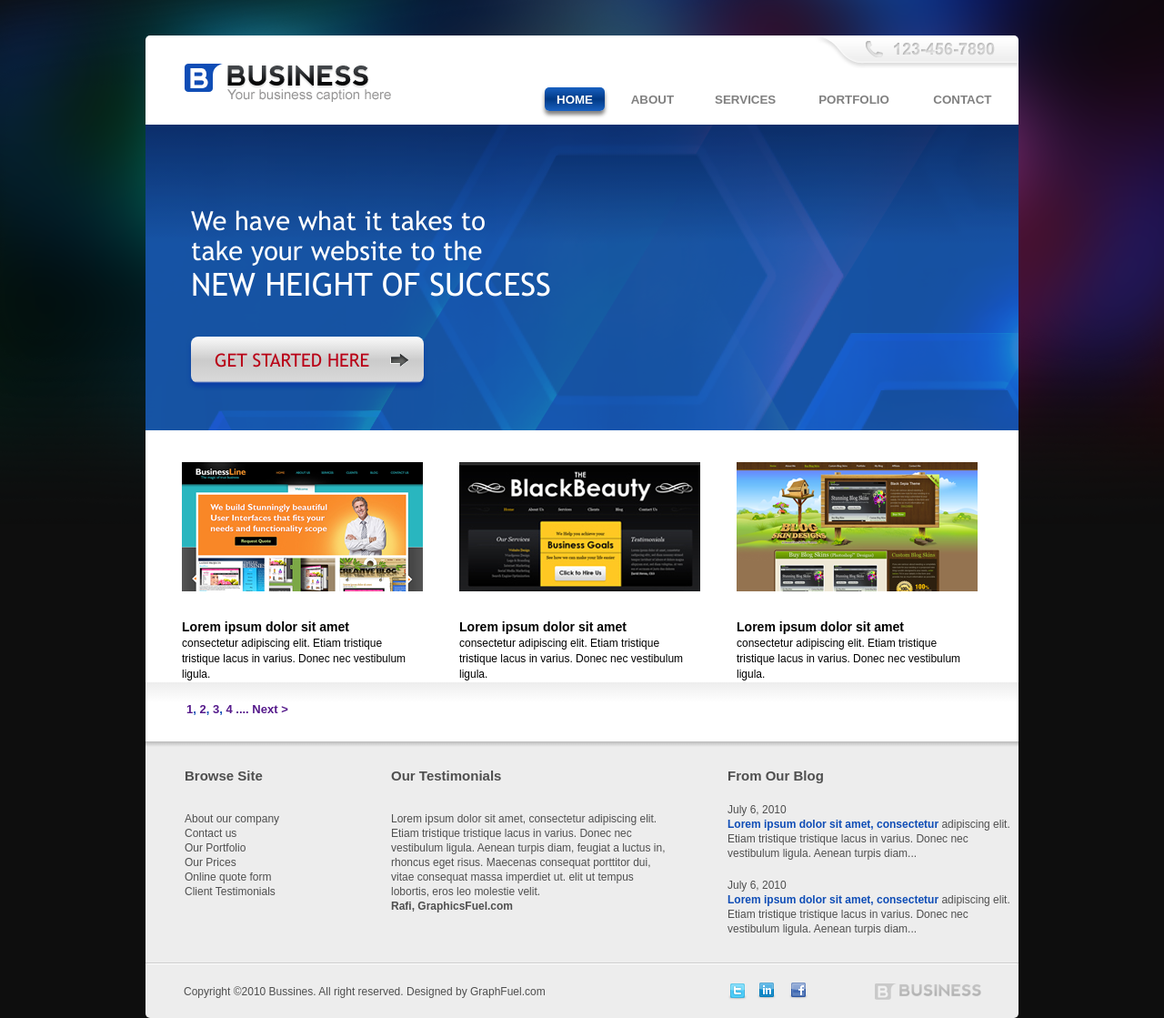
After one commit to maks2020/test1, a PHP site: page /home.html in a window 1280 px wide. The commit adds this page. Shown: the whole page at 91% size. Run offline with PHP 8.4, Linux system fonts and the light colour scheme.

Commit message:
home page work add panel text of panel button get started here

```diff
--- a/site/about_us.css
+++ b/site/about_us.css
@@ -1,3 +1,9 @@
+#panel {
+	height: 84px;
+	background-image: url("images/header_panel grad.png");
+	background-repeat: no-repeat;
+}
+
  #panel #main_text {
 	text-align: right;
 	font-size: 20px;
--- a/site/header.css
+++ b/site/header.css
@@ -54,7 +54,7 @@
 
 .button_nav_header_hidden {
 	font-weight: bold;
-	border: 1px solid #ffffff;
+	border: none;
 	border-radius: 5px;
 	background: none;
 	color: #808080;
@@ -90,9 +90,6 @@
 #panel {
 	text-align: left;
 	width: 960px;
-	height: 84px;
-	background-image: url("images/header_panel grad.png");
-	background-repeat: no-repeat;
 	float: left;
 }
 
--- /dev/null
+++ b/site/home.css
@@ -0,0 +1,145 @@
+#content_main {
+	width: 960px;
+	background: #ffffff;
+	float: left;
+}
+
+.column_context,
+.column_context_2,
+.column_context_3 {
+	width: 265px;
+	text-align: left;
+	line-height: 1.4;
+	margin: 35px 0px 0px 40px;
+	float: left;
+}
+
+.column_context h3,
+.column_context_2 h3,
+.column_context_3 h3 {
+	padding-top: 25px;
+}
+
+.column_context_2 {
+	margin: 55px 0px 0px 40px;
+}
+
+.column_context_3 {
+	margin: 55px 0px 32px 40px;
+}
+
+#count_page {
+	width: 960px;
+	text-align: left;
+	font-size: 13px;
+	font-weight: bold;
+	color: #0f4db6;
+	background: #ededed;
+	height: 65px;
+	background: linear-gradient(to bottom, #ededed, #ffffff 22px);
+	float:left;
+}
+
+#count_page p {
+	padding: 22px 0 0 45px;
+	float: left;
+}
+
+#panel {
+	text-align: left;
+
+	height: 336px;
+	width: 960px;
+	background: #1b64c8;
+}
+
+#panel #image_panel {
+	filter: alpha(opacity=30);
+    -moz-opacity: 0.5;
+    -khtml-opacity: 0.5;
+    opacity: 0.5;
+}
+
+#bg_01 {
+	height: 336px;
+	width: 960px;
+	background: linear-gradient(to bottom, #072666, #1b64c8 130px);
+	opacity: .8;
+	float: left;
+}
+
+#bg_02 {
+	width: 960px;
+	float: left;
+}
+
+#panel #menu_header_2 {
+	text-align: right;
+	font-size: 13px;
+	font-weight: 100;
+	color: #93daff;
+	width: 360px;
+	padding: 41px 30px 0 0;
+	float: right;
+}
+
+#menu_header_2 li {
+	margin-right: 10px;
+	display: inline-block;
+}
+
+#head_panel_header {
+	font-size: 25px;
+	color: red;
+}
+
+@font-face {
+	font-family: trebuchet;
+	src: url("font/trebuchet_ms/trebuchet_ms.ttf");
+}
+
+#text_block {
+	width: 400px;
+	text-align: left;
+	font-family: trebuchet;
+	color: #ffffff;
+	position: relative;
+	top: -247px;
+	left: 50px;
+}
+
+#text_block_1 {
+	width: 330px;
+	font-size: 29px;
+	float: left;
+}
+
+#text_block_2 {
+	width: 400px;
+	font-size: 35px;
+	float: left;
+}
+
+#get_started_here {
+	text-align: left;
+	width: 256px;
+	height: 51px;
+	font-family: trebuchet;
+	font-size: 20px;
+	color: #b90016;
+	border: none;
+	border-radius: 8px;
+	background: linear-gradient(#fcfcfc, #f1f1f1 5px, #cbcbcb 26px, #d9d9d9 49px, #0939a7);
+	margin-top: 37px;
+	box-shadow: 0 4px 4px 0 rgba(9,57,167,.75);
+}
+
+#str_button_get_started_here {
+	position: relative;
+	top: -32px;
+	left: 219px;
+}
+
+#string_get_started_here {
+	padding-left: 26px;
+}
--- /dev/null
+++ b/site/home.html
@@ -0,0 +1,196 @@
+<!DOCTYPE html>
+
+<html>
+
+	<head>
+		<meta charset="utf-8"/>
+		<title>B - Home</title>
+		<link href="main_style.css" rel="stylesheet" type="text/css">
+		<link href="header.css" rel="stylesheet" type="text/css">
+		<link href="home.css" rel="stylesheet" type="text/css">
+		<link href="footer.css" rel="stylesheet" type="text/css">
+
+	</head>
+
+	<body>
+
+		<header>
+
+			<div id="logo_nav">
+
+
+				<div id="logo_phone">
+					<img src="images/logo_menu_phone.png" alt="logotype company">
+				</div> <!--end logo_phone-->
+
+				<div id="logo">
+					<img src="images/logo.png">
+				</div> <!--end logo-->
+
+				<div id="nav">
+					<ul>
+						<li><button id="button_nav_header_active" class="width_66">HOME</button></li>
+						<li><a href="aboutus.html"><button class="button_nav_header_hidden width_66">ABOUT</button></a></li>
+						<li><button class="button_nav_header_hidden width_100 width_100">SERVICES</button></li>
+						<li><a href="portfolio.html"><button class="button_nav_header_hidden width_100">PORTFOLIO</button></a></li>
+						<li><button class="button_nav_header_hidden width_100">CONTACT</button></li>
+					</ul>
+				</div> <!--end nav-->
+
+			</div> <!--end logo_nav-->
+
+			<div id="panel">
+
+				<div id="bg_01">
+
+					<div id="bg_2">
+
+						<img src="images/header_image_panel.png" id="image_panel">
+
+					</div>
+
+				</div>
+
+
+				<div id="text_block">
+
+					<div id="text_block_1">
+						<p>We have what it takes to</br>take your website to the</p>
+					</div> <!--end text_block_1-->
+
+					<div id="text_block_2">
+						<p>NEW HEIGHT OF SUCCESS</p>
+					</div> <!--end text_block_2-->
+
+					<div id="block_button_get_start_here">
+						<button id="get_started_here"><span id="string_get_started_here">GET STARTED HERE</span></button>
+
+						<div id="str_button_get_started_here">
+							<img src="images/Untitled 3.png">
+						</div> <!--str_button_get_started_here-->
+
+					</div> <!-- end block_button_get_start_here-->
+
+				</div> <!-- end text_block -->
+
+
+				<div id="block_button_get_started_here">
+
+
+
+				</div> <!-- end get_started_here -->
+
+			</div> <!--end panel-->
+
+		</header>
+
+		<section>
+
+				<div id="content_main">
+
+					<div class="column_context" id="column_1">
+						<img src="images/port_img_1.png" alt="image portfolio site 1">
+						<div class="text_columns">
+							<h3>Lorem ipsum dolor sit amet</h3>
+							<p>consectetur adipiscing elit. Etiam tristique tristique lacus in varius. Donec nec vestibulum ligula.</p>
+						</div> <!--end text_columns-->
+					</div> <!--end content_1-->
+
+					<div class="column_context" id="column_2">
+						<img src="images/port_img_2.png" alt="image portfolio site 2">
+						<div class="text_columns">
+							<h3>Lorem ipsum dolor sit amet</h3>
+							<p>consectetur adipiscing elit. Etiam tristique tristique lacus in varius. Donec nec vestibulum ligula.</p>
+						</div> <!--end text_columns-->
+					</div> <!--end content_2-->
+
+					<div class="column_context" id="column_3">
+						<img src="images/port_img_3.png" alt="image portfolio site 3">
+						<div class="text_columns">
+							<h3>Lorem ipsum dolor sit amet</h3>
+							<p>consectetur adipiscing elit. Etiam tristique tristique lacus in varius. Donec nec vestibulum ligula.</p>
+						</div> <!--end text_columns-->
+					</div> <!--end content_3-->
+
+					<div id="count_page">
+
+						<p><a href="">1</a>, <a href="">2</a>, <a href="">3</a>, <a href="">4</a> <a href="">....</a> <a href="">Next &gt;</a></p>
+
+					</div> <!--end count_page-->
+
+				</div> <!--end content_main-->
+
+		</section>
+
+		<footer>
+			<div id="top_footer">
+				<div class="column_footer" id="about_our_company">
+					<h2>Browse Site</h2>
+
+					<div class="down_columns_footer">
+						<ul>
+							<li>About our company</li>
+							<li>Contact us</li>
+							<li>Our Portfolio</li>
+							<li>Our Prices</li>
+							<li>Online quote form</li>
+							<li>Client Testimonials</li>
+						</ul>
+					</div> <!--end down_columns_footer-->
+
+				</div> <!--end about_our_company-->
+
+				<div class="column_footer" id="our_testimonials">
+					<h2>Our Testimonials</h2>
+
+					<div class="down_columns_footer">
+						<p>Lorem ipsum dolor sit amet, consectetur adipiscing elit. Etiam tristique tristique lacus in varius. Donec nec vestibulum ligula. Aenean turpis diam, feugiat a luctus in, rhoncus eget risus. Maecenas consequat porttitor dui, vitae consequat massa imperdiet ut. elit ut tempus lobortis, eros leo molestie velit.<br/>
+							<strong>Rafi, GraphicsFuel.com</strong>
+						</p>
+					</div>
+
+				</div> <!--our_testimonials-->
+
+				<div class="column_footer" id="from_our_blog">
+
+					<h2>From Our Blog</h2>
+
+							<p>July 6, 2010</p>
+							<p class="p_from_our_blog"><span>Lorem ipsum dolor sit amet, consectetur</span>
+							adipiscing elit. Etiam tristique tristique lacus in varius. Donec nec vestibulum ligula. Aenean turpis diam...</p>
+							<p>July 6, 2010</p>
+							<p class="p_from_our_blog"><span>Lorem ipsum dolor sit amet, consectetur</span>
+							adipiscing elit. Etiam tristique tristique lacus in varius. Donec nec vestibulum ligula. Aenean turpis diam...</p>
+
+
+				</div> <!--from_our_blog-->
+
+			</div> <!--end top_footer-->
+
+			<div id="copyright_footer">
+				<p>Copyright &copy2010 Bussines. All right reserved. Designed by GraphFuel.com</p>
+
+				<div id="logo_footer">
+					<img src="images/logo_footer.png" alt="logotype company">
+				</div> <!--end logo_footer-->
+
+				<div id="twitter_social">
+					<img src="images/twitter_social.png" alt="image twitter social">
+				</div> <!--twitter_social-->
+
+				<div id="in_social">
+					<img src="images/In_social.png" alt="image in social">
+				</div> <!--in_social-->
+
+				<div id="facebook_social">
+					<img src="images/facebook_social.png" alt="image facebook social">
+				</div> <!--facebook_social-->
+
+
+			</div> <!--end copyright_footer-->
+
+		</footer>
+
+	</body>
+
+</html>
--- a/site/portfolio.css
+++ b/site/portfolio.css
@@ -47,6 +47,9 @@
 
 #panel {
 	text-align: left;
+	height: 84px;
+	background-image: url("images/header_panel grad.png");
+	background-repeat: no-repeat;
 }
 
 #panel #menu_header_2 {
```
Also changed, not shown: site/font/trebuchet_ms/trebuchet_ms.ttf (added), site/font/trebuchet_ms/trebuchet_ms_map.jpg (added), site/font/trebuchet_ms/trebuchet_ms_preview.jpg (added), site/images/Untitled 3.png (added), site/images/header_image_panel.png (added), site/images/header_image_panel_1b64c8.png (added), site/images/header_image_panel_3.gif (added), site/images/header_image_panel_3.png (added), site/images/str_but.gif (added).
